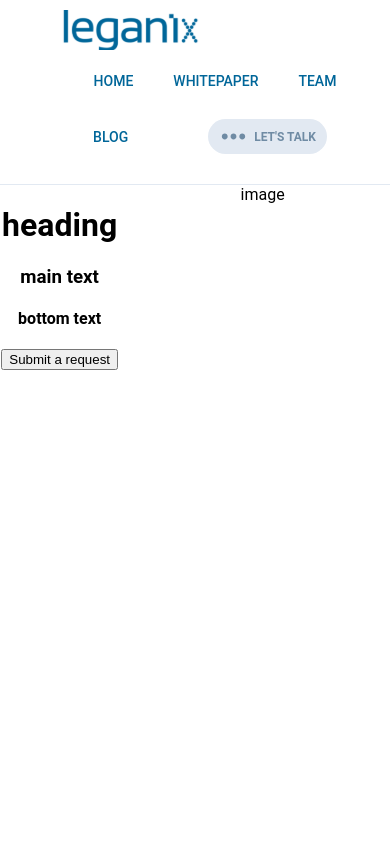
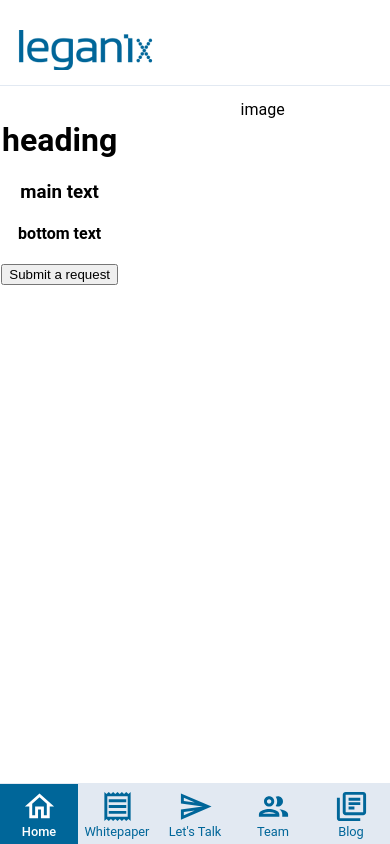
Before and after one commit to safiullah7/legan, a React (Create React App) app in the folder client/: page / in a window 390 px wide. Built offline with nearby package versions, Linux system fonts and the light colour scheme.

Commit message:
completed Header Desktop, Tab & mobile

```diff
--- a/client/src/App.tsx
+++ b/client/src/App.tsx
@@ -14,16 +14,16 @@ function App() {
       <Router>
         <Navbar />
         <Switch>
-          <Route path="/whitepaper">
+          <Route exact path="/whitepaper">
             <WhitePaper />
           </Route>
-          <Route path="/team">
+          <Route exact path="/team">
             <Team />
           </Route>
-          <Route path="/blog">
+          <Route exact path="/blog">
             <Blog />
           </Route>
-          <Route path="/">
+          <Route exact path="/">
             <Home />
           </Route>
         </Switch>
--- a/client/src/features/header/Navbar.tsx
+++ b/client/src/features/header/Navbar.tsx
@@ -1,120 +1,42 @@
-import { Container } from "@material-ui/core";
-import { MoreHoriz } from '@material-ui/icons';
 import React from "react";
-import styled from 'styled-components';
+import { useLocation } from "react-router-dom";
+import NavbarDesktop from "./NavbarDesktop";
+import NavbarMobile from "./NavbarMobile";
+
 
 const Navbar = () => {
+  const [showNavbarBorder, setShowNavbarBorder] = React.useState(false);
+
+  const location = useLocation();
+  const homeActive = location.pathname === '/' ? 'active-border' : '';
+  const whitePaperActive = location.pathname === '/whitepaper' ? 'active-border' : '';
+  const teamActive = location.pathname === '/team' ? 'active-border' : '';
+  const blogActive = location.pathname === '/blog' ? 'active-border' : '';
+
+  const scrollHandler = () => {
+    if (window.scrollY >= 15)
+      setShowNavbarBorder(true);
+    else
+      setShowNavbarBorder(false);
+  }
+  window.addEventListener('scroll', scrollHandler);
   return (
     <>
-      <Container maxWidth="xl" style={{ borderBottom: '1px solid #E2E9F2' }}>
-        <Header>
-          <img src="/navbar-head.svg" alt="navbar-head" />
-          <NavbarList>
-            <ul>
-              <li>HOME
-                <hr />
-              </li>
-              <li>WHITEPAPER
-                <hr />
-              </li>
-              <li>TEAM
-                <hr />
-              </li>
-              <li>BLOG
-                <hr />
-              </li>
-              <NavbarListItem>
-                <MoreHoriz fontSize="large" />
-                <span>LET'S TALK</span>
-              </NavbarListItem>
-            </ul>
-          </NavbarList>
-        </Header>
-      </Container>
+      <NavbarDesktop
+        showNavbarBorder={showNavbarBorder}
+        homeActive={homeActive}
+        whitePaperActive={whitePaperActive}
+        teamActive={teamActive}
+        blogActive={blogActive}
+      />
+      <NavbarMobile
+        homeActive={homeActive}
+        whitePaperActive={whitePaperActive}
+        teamActive={teamActive}
+        blogActive={blogActive}
+      />
     </>
   );
 };
 
-const Header = styled.div`
-  max-width: 100%;
-  min-height: 80px;
-  display: flex;
-  flex-wrap: wrap;
-  justify-content: space-between;
-  align-items: center;
-  align-content: center;
-  padding: 10px 0px;
-  img{
-    margin-left: 45px;
-  }
-`;
-const NavbarList = styled.div`
- //margin-top: 25px;
- position: relative;
- top: 5px;
-ul{
-  list-style-type: none;
-  li{
-    display: inline-flex;
-    flex-flow: column;
-    margin: 0px 20px;
-    font-size: 14px;
-    color: #006699;
-    cursor: pointer;
-    font-weight: 500;
-    hr{
-      transform: scaleX(0);
-      visibility: hidden;
-      position: relative;
-      height: 2px;
-      width: 0%;
-      left:-25%;
-      top: -5px;
-      background-color: #006699;
-    }
-  &:hover{
-    hr{
-      transform: scaleX(1);
-      transform-origin: left;
-      visibility: unset;
-      width:50%;
-      transition: width 0.3s ease-in-out;
-    }
-  }
-  }
-}
-`;
-
-const NavbarListItem = styled.li`
-  list-style-type: none;
-  border-radius: 25px;
-  background-color: #E2E9F2;
-  display: flex;
-  flex-flow: row !important;
-  padding: 0px 8px;
-  align-content: center;
-  align-items: center;
-  margin: 0px 30px 0px 60px !important;
-  position: relative;
-  top: 12px;
-  *{
-    color: #6F8BA4;
-  }
-  &:hover{
-    box-shadow: inset 10em 0 0 0  #6F8BA4;
-    transition : all 0.75s ease-in-out;
-    // background-color: #6F8BA4;
-    *{
-      transition-delay: 0.25s;
-      color: white;
-    }
-  }
-  span{
-    font-size: 12px;
-    font-weight: 700;
-    line-height : 14px;
-    padding: 0px 3px;
-  }
-  `;
-
 export default Navbar;
--- /dev/null
+++ b/client/src/features/header/NavbarDesktop.tsx
@@ -0,0 +1,207 @@
+import { Container } from '@material-ui/core';
+import { MoreHoriz } from '@material-ui/icons';
+import React from 'react'
+import { Link } from 'react-router-dom';
+import styled from 'styled-components';
+
+interface INavbarComponentProps {
+    showNavbarBorder: boolean;
+}
+
+interface INavbarDesktop {
+    showNavbarBorder: boolean,
+    homeActive: string,
+    whitePaperActive: string,
+    teamActive: string,
+    blogActive: string,
+}
+
+const NavbarDesktop: React.FC<INavbarDesktop> = (
+    { showNavbarBorder, homeActive, whitePaperActive, teamActive, blogActive }
+) => {
+    return (
+        <>
+            <NavBar showNavbarBorder={showNavbarBorder}>
+                <Container maxWidth="xl">
+                    <Header>
+                        <img src="/leganix_logo1.jpg" alt="navbar-head" />
+                        <NavbarList>
+                            <ul>
+                                <Link to='/' style={{ textDecoration: 'none' }}>
+                                    <li>
+                                        HOME
+                                        <hr className={homeActive} />
+                                    </li>
+                                </Link>
+                                <Link to='/whitepaper' style={{ textDecoration: 'none' }}>
+                                    <li >WHITEPAPER
+                                        <hr className={whitePaperActive} />
+                                    </li>
+                                </Link>
+                                <Link to='/team' style={{ textDecoration: 'none' }}>
+                                    <li >TEAM
+                                        <hr className={teamActive} />
+                                    </li>
+                                </Link>
+                                <Link to='/blog' style={{ textDecoration: 'none' }}>
+                                    <li>BLOG
+                                        <hr className={blogActive} />
+                                    </li>
+                                </Link>
+                                <NavbarListItem>
+                                    <MoreHoriz fontSize="large" />
+                                    <span>LET'S TALK</span>
+                                </NavbarListItem>
+                            </ul>
+                        </NavbarList>
+                    </Header>
+                </Container>
+            </NavBar>
+            <Gap />
+        </>
+    )
+};
+
+const NavBar = styled.div<INavbarComponentProps>`
+  position: fixed;
+  top: 0px;
+  width: 100%;
+  z-index: 1;
+  border-bottom: ${(props) => props.showNavbarBorder ? '1px solid #E2E9F2' : 'none'};
+  background-color: white;
+  @media (max-width: 550px){
+    position: absolute;
+    border-bottom: 1px solid #E2E9F2;
+  }
+`;
+
+const Header = styled.div`
+  max-width: 100%;
+  min-height: 80px;
+  display: flex;
+  flex-wrap: wrap;
+  justify-content: space-between;
+  align-items: center;
+  align-content: center;
+  padding-top: 5px;
+  img{
+    margin-left: 45px;
+  }
+  @media(max-width: 800px){
+    flex-direction: column;
+    justify-content: center;
+    img{
+      margin:10px 0px 0px 0px;
+    }
+  }
+  @media (max-width: 550px){
+    flex-direction: row;
+    justify-content: space-between;
+  }
+`;
+
+const NavbarList = styled.div`
+ //margin-top: 25px;
+ position: relative;
+ top: 5px;
+ul{
+  list-style-type: none;
+  text-decoration: none;
+  margin: 0px;
+  padding: 0px;
+  li{
+    display: inline-flex;
+    flex-flow: column;
+    text-decoration: none;
+    margin: 0px 20px;
+    font-size: 14px;
+    color: #006699;
+    cursor: pointer;
+    font-weight: 500;
+    hr{
+      visibility: hidden;
+      position: relative;
+      height: 1px;
+      width: 0%;
+      left:-50%;
+      top: -5px;
+      background-color: #006699;
+      border-radius: 20%;
+    }
+  &:hover{
+    hr{
+      visibility: unset;
+      width:50%;
+      left: -25%;
+      transition: all 0.3s ease-in-out;
+    }
+  }
+  }
+}
+.active-border{
+      visibility: unset !important;
+      position: relative;
+      height: 1px;
+      width: 50% !important;
+      left:-25%;
+      top: -5px;
+      background-color: #006699;
+}
+@media (max-width: 800px){
+  position: unset;
+  ul{
+    width: 100%;
+  }
+}
+@media (max-width: 550px){
+  display: none;
+}
+`;
+
+const NavbarListItem = styled.span`
+  list-style-type: none;
+  border-radius: 25px;
+  background-color: #E2E9F2;
+  display: inline-flex;
+  flex-flow: row !important;
+  padding: 0px 8px;
+  align-content: center;
+  align-items: center;
+  margin: 0px 30px 0px 60px;
+  position: relative;
+  top: 12px;
+  cursor: pointer;
+  *{
+    color: #6F8BA4;
+  }
+  &:hover{
+    box-shadow: inset 10em 0 0 0  #6F8BA4;
+    transition : all 0.75s ease-in-out;
+    // background-color: #6F8BA4;
+    *{
+      transition-delay: 0.25s;
+      color: white;
+    }
+  }
+  span{
+    font-size: 12px;
+    font-weight: 700;
+    line-height : 14px;
+    padding: 0px 3px;
+  }
+  @media (max-width: 800px ){
+    margin: 0px;
+  }
+  `;
+
+const Gap = styled.div`
+  margin-bottom: 150px;
+  @media (max-width: 550px){
+    margin: 100px;
+  }
+`;
+
+
+
+
+export default NavbarDesktop;
--- /dev/null
+++ b/client/src/features/header/NavbarMobile.tsx
@@ -0,0 +1,99 @@
+import { GroupOutlined, HomeOutlined, LibraryBooksOutlined, ReceiptOutlined, SendOutlined } from '@material-ui/icons';
+import React from 'react'
+import { Link } from 'react-router-dom';
+import styled from 'styled-components';
+
+interface INavbarMobile {
+    homeActive: string,
+    whitePaperActive: string,
+    teamActive: string,
+    blogActive: string,
+}
+
+const NavbarMobile: React.FC<INavbarMobile> = (
+    { homeActive, whitePaperActive, teamActive, blogActive }
+) => {
+    return (
+        <>
+            <NavbarBottom>
+                <ul>
+                    <Link to='/' style={{ textDecoration: 'none' }}>
+                        <li className={homeActive}>
+                            <HomeOutlined fontSize="large" />
+                            <span>Home</span>
+                        </li>
+                    </Link>
+                    <Link to='/whitepaper' style={{ textDecoration: 'none' }}>
+                        <li className={whitePaperActive}>
+                            <ReceiptOutlined fontSize="large" />
+                            <span>Whitepaper</span>
+                        </li>
+                    </Link>
+                    <li >
+                        <SendOutlined fontSize="large" />
+                        <span>Let's Talk</span>
+                    </li>
+                    <Link to='/team' style={{ textDecoration: 'none' }}>
+                        <li className={teamActive}>
+                            <GroupOutlined fontSize="large" />
+                            <span>Team</span>
+                        </li>
+                    </Link>
+                    <Link to='/blog' style={{ textDecoration: 'none' }}>
+                        <li className={blogActive}>
+                            <LibraryBooksOutlined fontSize="large" />
+                            <span>Blog</span>
+                        </li>
+                    </Link>
+                </ul>
+            </NavbarBottom>
+        </>
+    )
+};
+
+const NavbarBottom = styled.div`
+  display: none;
+  @media (max-width: 550px){
+    display: unset;
+    position: fixed;
+    z-index: 1;
+    bottom: 0;
+    left:0;
+    min-width: 100%;
+    max-width: 550px;
+    min-height: 60px;
+    background-color: #E2E9F2;
+    border-top: 1px solid #E2E9F2;
+    ul{
+      margin: 0px;
+      min-height: 60px;
+      padding: 0px;
+      list-style-type: none;
+      li{
+        color: #006699;
+        display: inline-flex;
+        flex-flow: column;
+        justify-content: center;
+        align-items: center;
+        height: 60px;
+        font-size: 0.8rem;
+        width:20%;
+        cursor: pointer;
+      }
+      .active-border{
+        @media (max-width: 550px){
+          transition: all 0.25s ease-in-out;
+          background-color: #006699;
+          *{
+            color: white;
+          }
+          span{
+            font-weight: 500;
+          }
+        }
+      }
+    }
+  }
+`;
+
+export default NavbarMobile;
--- a/client/src/index.css
+++ b/client/src/index.css
@@ -5,6 +5,7 @@ body {
     sans-serif;
   -webkit-font-smoothing: antialiased;
   -moz-osx-font-smoothing: grayscale;
+  overflow-x: hidden;
 }
 
 code {
```
Also changed, not shown: client/public/leganix_logo1.jpg (added).
